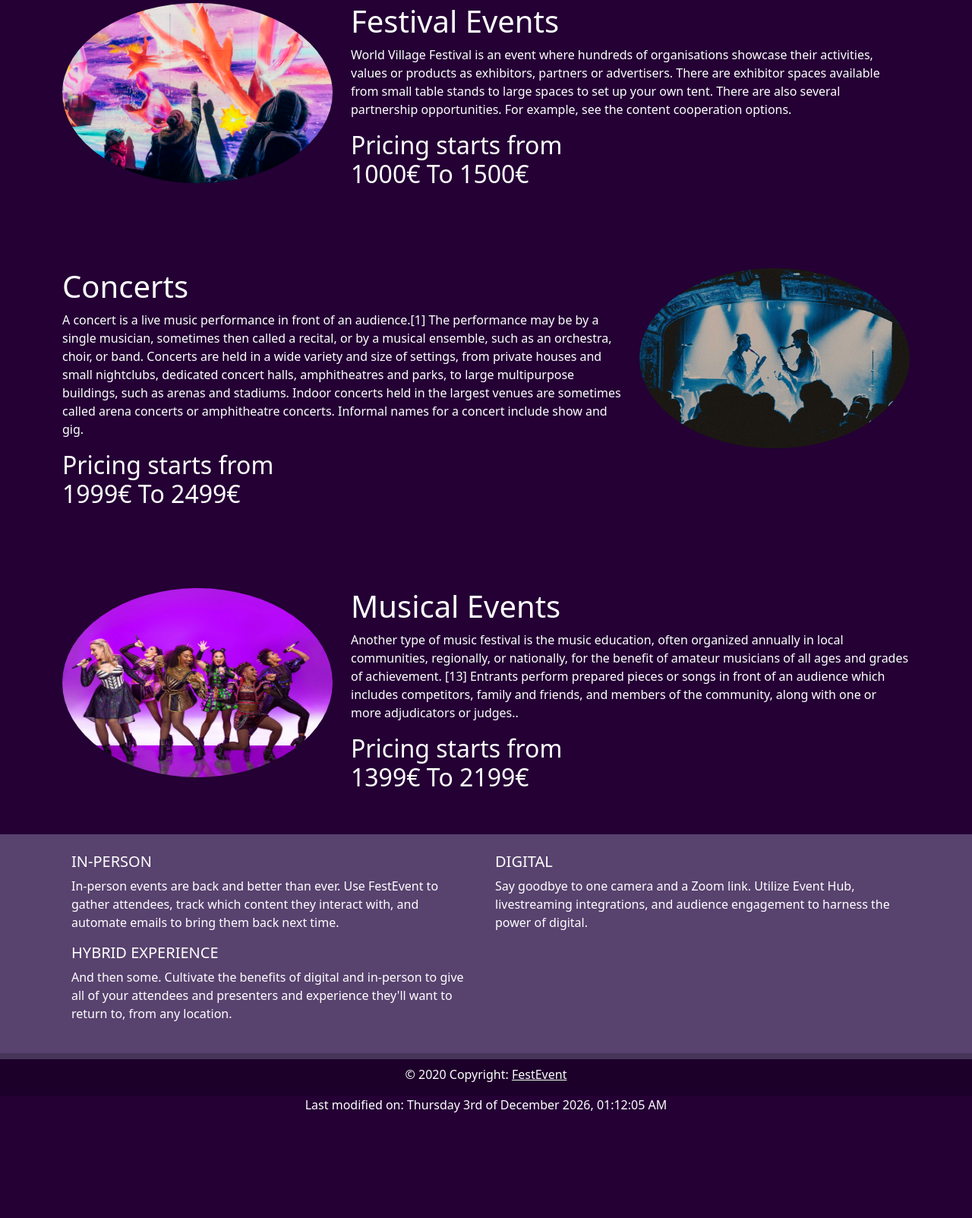
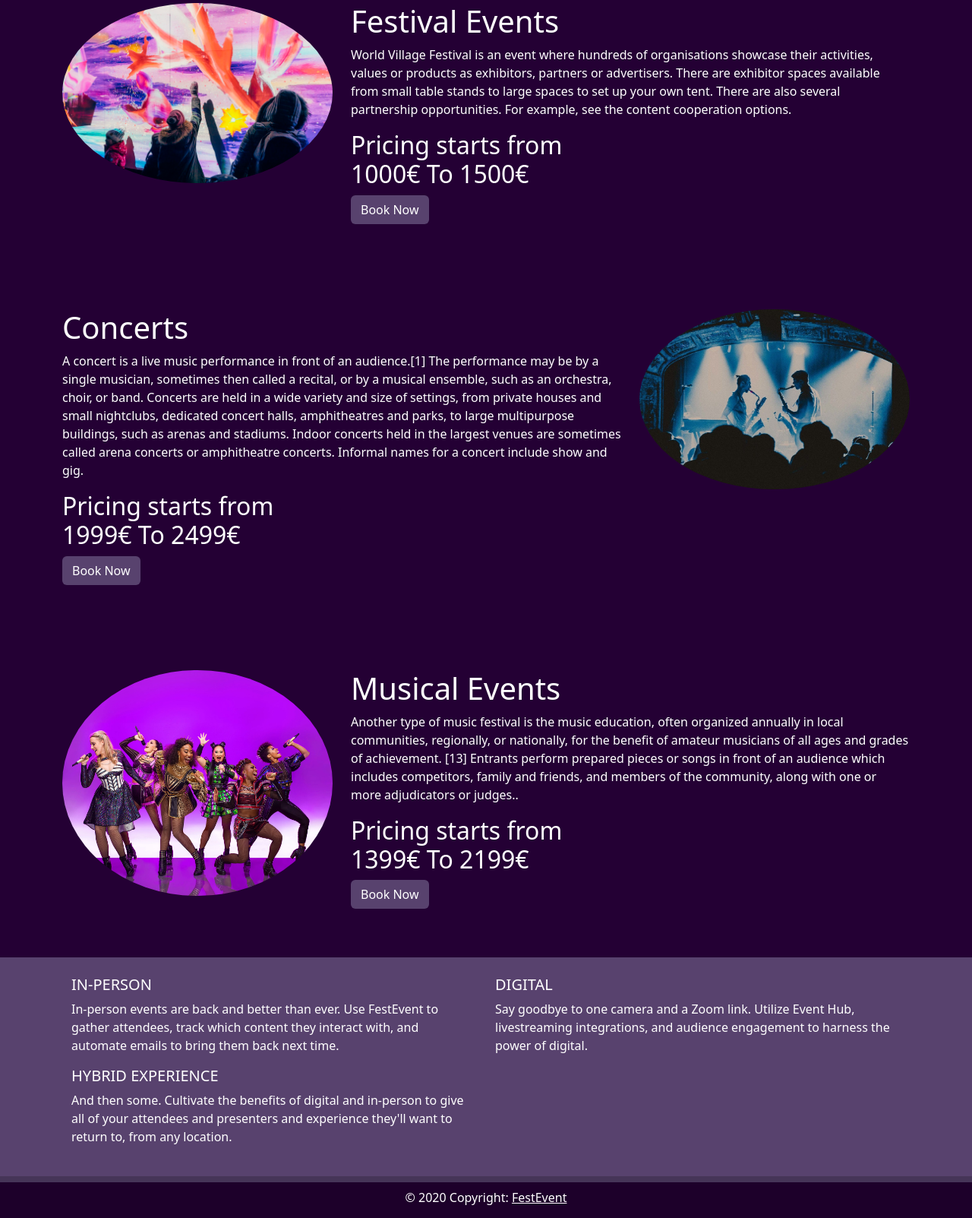
Before and after one commit to cerberus2078/Web-programming-Team-16, a PHP site: page /events.php in a window 1280 px wide. Shown: the part 144-1747 px from the top of the page at 76% size. Before the commit the page ends 1608 px from the top, so only its background shows below. Run offline with PHP 8.4, Linux system fonts and the light colour scheme.

Commit message:
new page created(booking.php)

```diff
--- /dev/null
+++ b/booking.php
@@ -0,0 +1,3 @@
+<?php include "header.php" ?>
+
+<?php include "footer.php" ?>
--- a/events.php
+++ b/events.php
@@ -16,9 +16,13 @@
             There are exhibitor spaces available from small table stands to large spaces to set up your own tent.
             There are also several partnership opportunities.
             For example, see the content cooperation options.</p>
+
           <h2>Pricing starts from
             <br>1000€ To 1500€</br>
           </h2>
+              <div class="text">
+                <p><a class="btn text-white" href="booking.php" role="button">Book Now</a></p>
+            </div>
         </div>
       </div>
       <div class="row py-5">
@@ -36,6 +40,9 @@
           <h2>Pricing starts from
             <br>1999€ To 2499€</br>
           </h2>
+          <div class="text">
+                <p><a class="btn text-white" href="booking.php" role="button">Book Now</a></p>
+            </div>
         </div>
         <div class="col-md-4">
           <img src="images/Concert.jpg" class="rounded-circle" alt="Cinque Terre" width="100%">
@@ -58,6 +65,9 @@
           <h2>Pricing starts from
             <br>1399€ To 2199€</br>
           </h2>
+          <div class="text">
+                <p><a class="btn text-white" href="booking.php" role="button">Book Now</a></p>
+            </div>
         </div>
       </div>
     </div>
```
